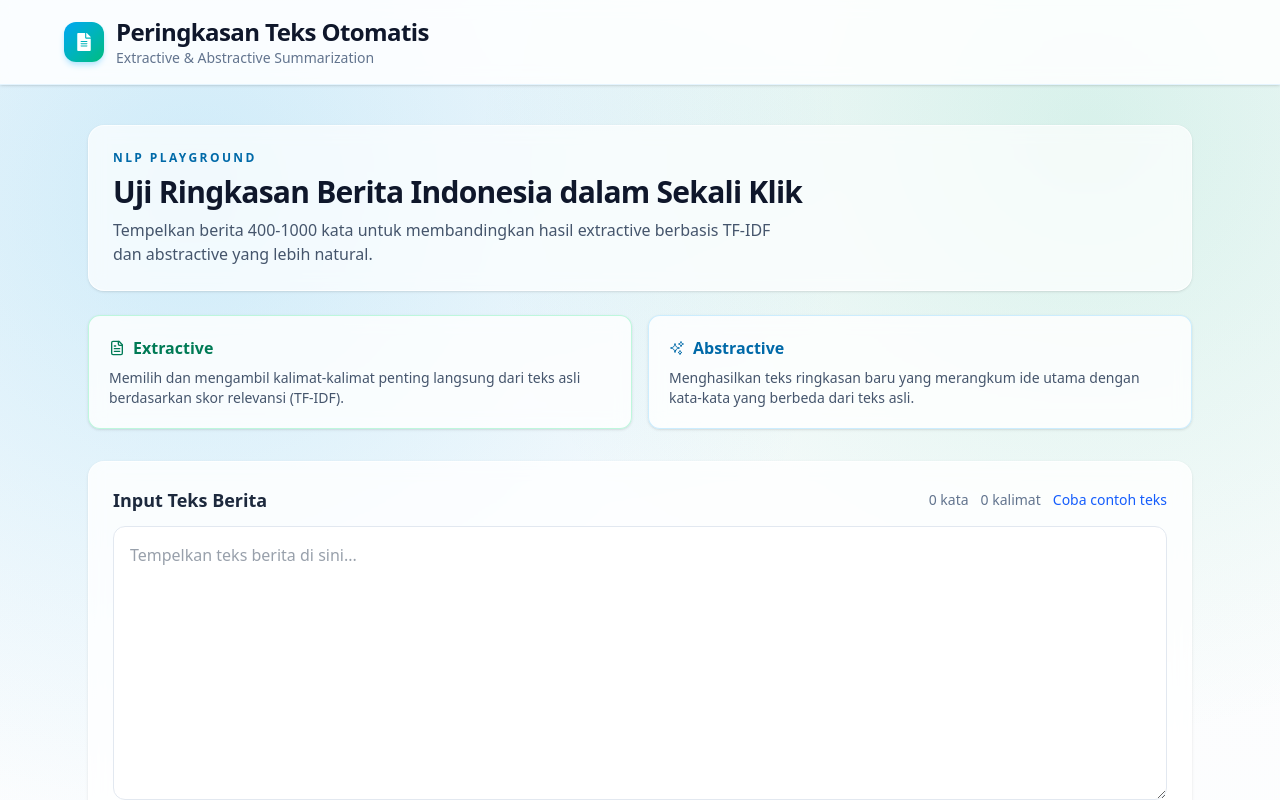
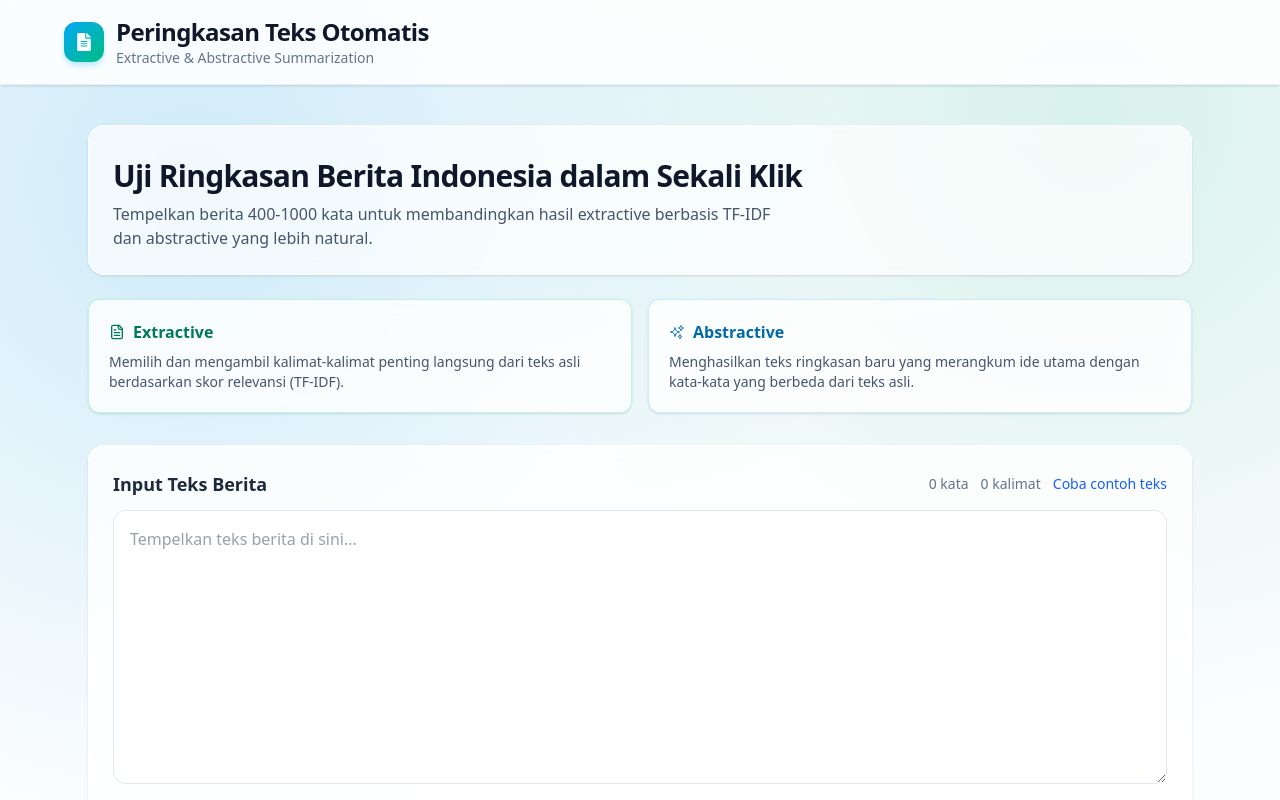
Before and after one commit to ferzian/news-summarization-app, a Next.js app: page / in a window 1280 px wide. Shown: the top 800 px of the page. Built offline with nearby package versions, Linux system fonts and the light colour scheme.

Commit message:
Remove redundant NLP Playground label from the main section

```diff
--- a/app/page.tsx
+++ b/app/page.tsx
@@ -78,7 +78,6 @@ export default function Home() {
   return (
     <main className="mx-auto w-full max-w-6xl px-4 py-8 md:px-6 md:py-10">
       <section className="mb-6 rounded-2xl border border-white/70 bg-white/70 p-5 shadow-sm backdrop-blur md:p-6">
-        <p className="text-xs font-semibold uppercase tracking-[0.2em] text-sky-700">NLP Playground</p>
         <h2 className="mt-2 text-2xl font-black tracking-tight text-slate-900 md:text-3xl">
           Uji Ringkasan Berita Indonesia dalam Sekali Klik
         </h2>
```
